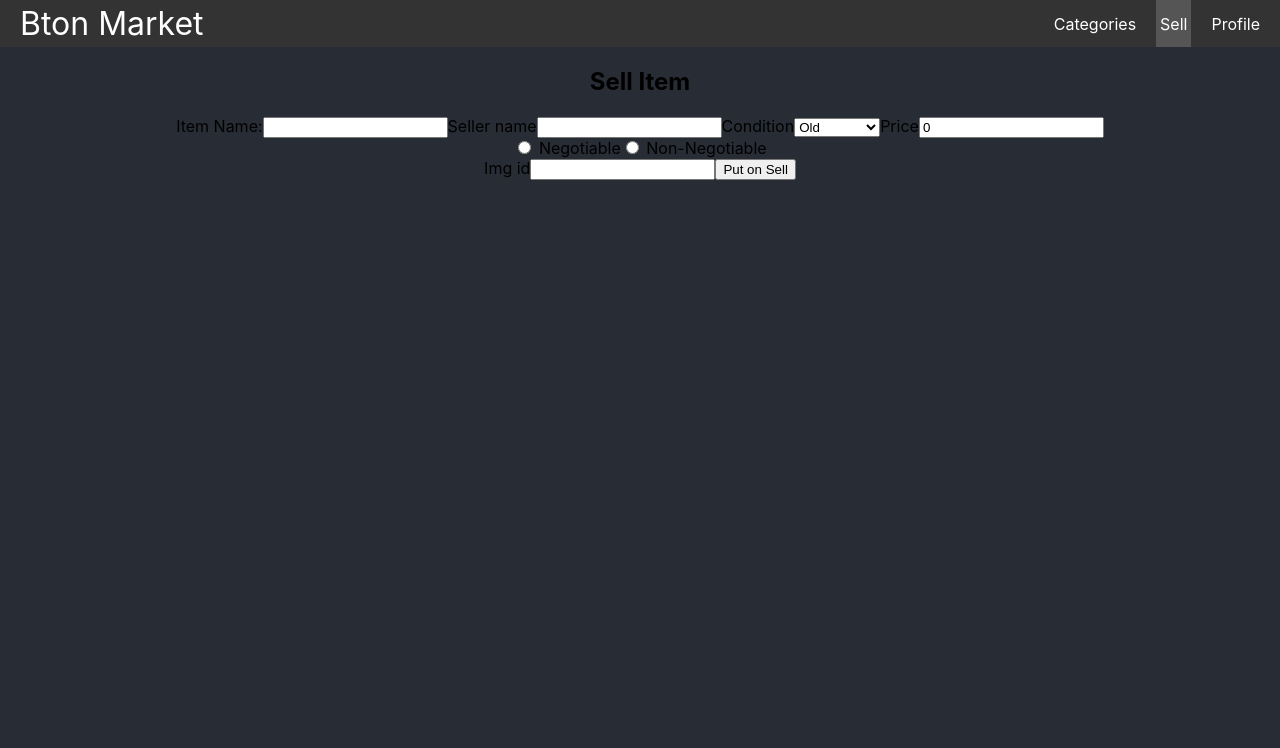
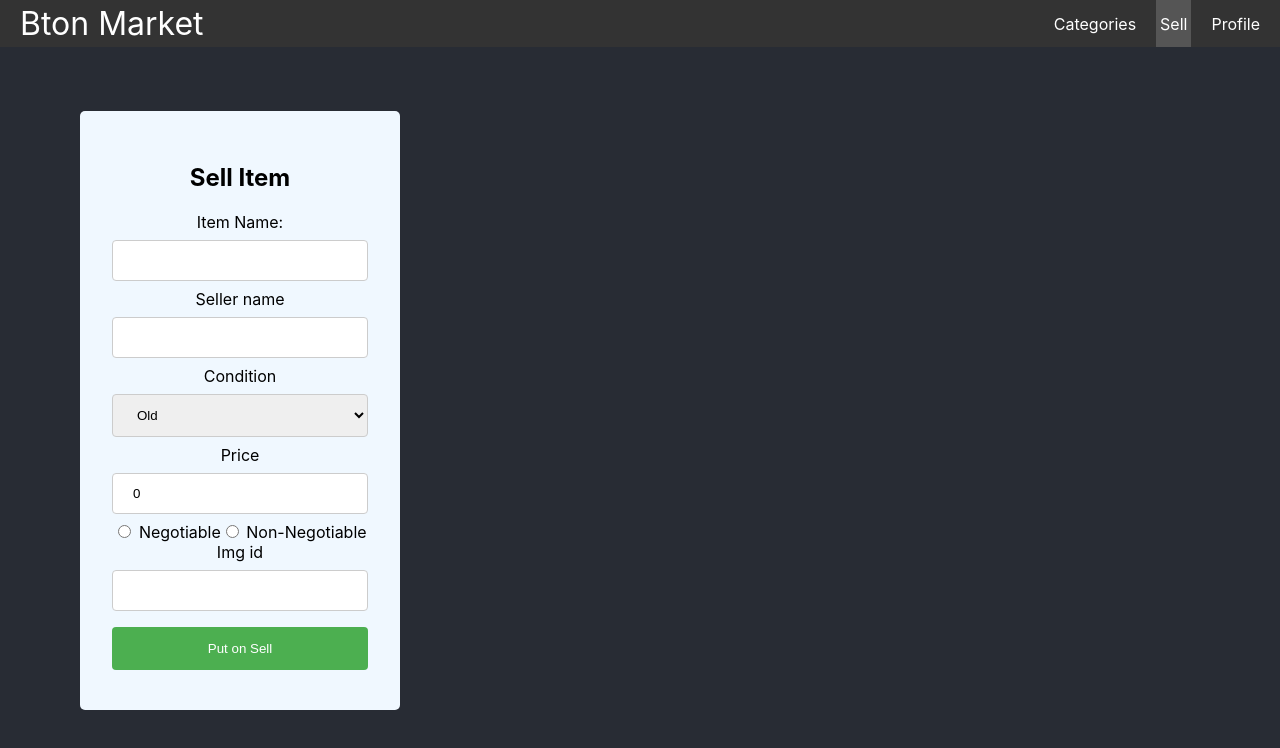
Before and after one commit to Tesfa-eth/bton_market_frontend, a React (Create React App) app: page /sell in a window 1280 px wide. Shown: the top 748 px of the page. Built offline with nearby package versions, Linux system fonts and the light colour scheme.

Commit message:
sell item card added from scratch

```diff
--- a/src/index.js
+++ b/src/index.js
@@ -4,6 +4,7 @@ import './index.css';
 import App from './App';
 import reportWebVitals from './reportWebVitals';
 import "./style/styles.css"
+import "./style/create.css"
 import { BrowserRouter } from 'react-router-dom';
 
 const root = ReactDOM.createRoot(document.getElementById('root'));
--- a/src/pages/Sell.js
+++ b/src/pages/Sell.js
@@ -21,7 +21,6 @@ const Sell = () => {
   const [negotiable, setNegotiable] = useState(false)
   const [sold, setSold] = useState(false)
   const [img, setImg] = useState('')
-  //const [postData, setPostData] = useState({})
 
   const clearInputeFields = () =>{
     setName('')
@@ -58,17 +57,15 @@ const Sell = () => {
         console.log(err.message);
       })
   }
-  //Todo: condition should be a radio button
   return (
     <div className='create'>
       <h2>Sell Item</h2>
       <form onSubmit={handleSubmit}>
-        <label>Item Name:</label>
+        <label className='sell-lable'>Item Name:</label>
         <input type='text' required value={name} onChange={(e) => setName(e.target.value)}/>
         <label>Seller name</label>
         <input type='text' required value={seller} onChange={(e) => setSeller(e.target.value)}/>
         <label>Condition</label>
-        {/* <input type='text' required value={condition} onChange={(e) => setCondition(e.target.value)}/> */}
         <select value={condition} onChange={(e) => setCondition(e.target.value)}>
           <option value='Old'>Old</option>
           <option value='Good'>Good</option>
@@ -78,8 +75,6 @@ const Sell = () => {
         </select>
         <label>Price</label>
         <input type='text' required value={price} onChange={(e) => setPrice(e.target.value)}/>
-        {/* <label>Negotiable</label> */}
-        {/* <input type='text' value={negotiable} onChange={(e) => setNegotiable(e.target.value)}/> */}
         <div className='radio-button' required onChange={(e) => setNegotiable(e.target.value)}>
           <input type='radio' value={true} name='negotiate' /> Negotiable
           <input type='radio' value={false} name='negotiate' /> Non-Negotiable
@@ -87,7 +82,7 @@ const Sell = () => {
 
         <label>Img id</label>
         <input type='text' required value={img} onChange={(e) => setImg(e.target.value)}/>
-        <button>Put on Sell</button>
+        <button className='submit-button'>Put on Sell</button>
       </form>
     </div>
   )
--- /dev/null
+++ b/src/style/create.css
@@ -0,0 +1,32 @@
+.create {
+    width: 20rem;
+    border-radius: 5px;
+    background-color: aliceblue;
+    padding: 2rem;
+    margin: 4rem;
+}
+
+input[type=text], select {
+    width: 100%;
+    padding: 12px 20px;
+    margin: 8px 0;
+    display: inline-block;
+    border: 1px solid #ccc;
+    border-radius: 4px;
+    box-sizing: border-box;
+}
+
+.submit-button {
+    width: 100%;
+    background-color: #4CAF50;
+    color: white;
+    padding: 14px 20px;
+    margin: 8px 0;
+    border: none;
+    border-radius: 4px;
+    cursor: pointer;
+}
+
+.submit-button:hover {
+    background-color: black;
+}
```
Also changed, not shown: src/style/styles.css (line endings or trailing spaces).
